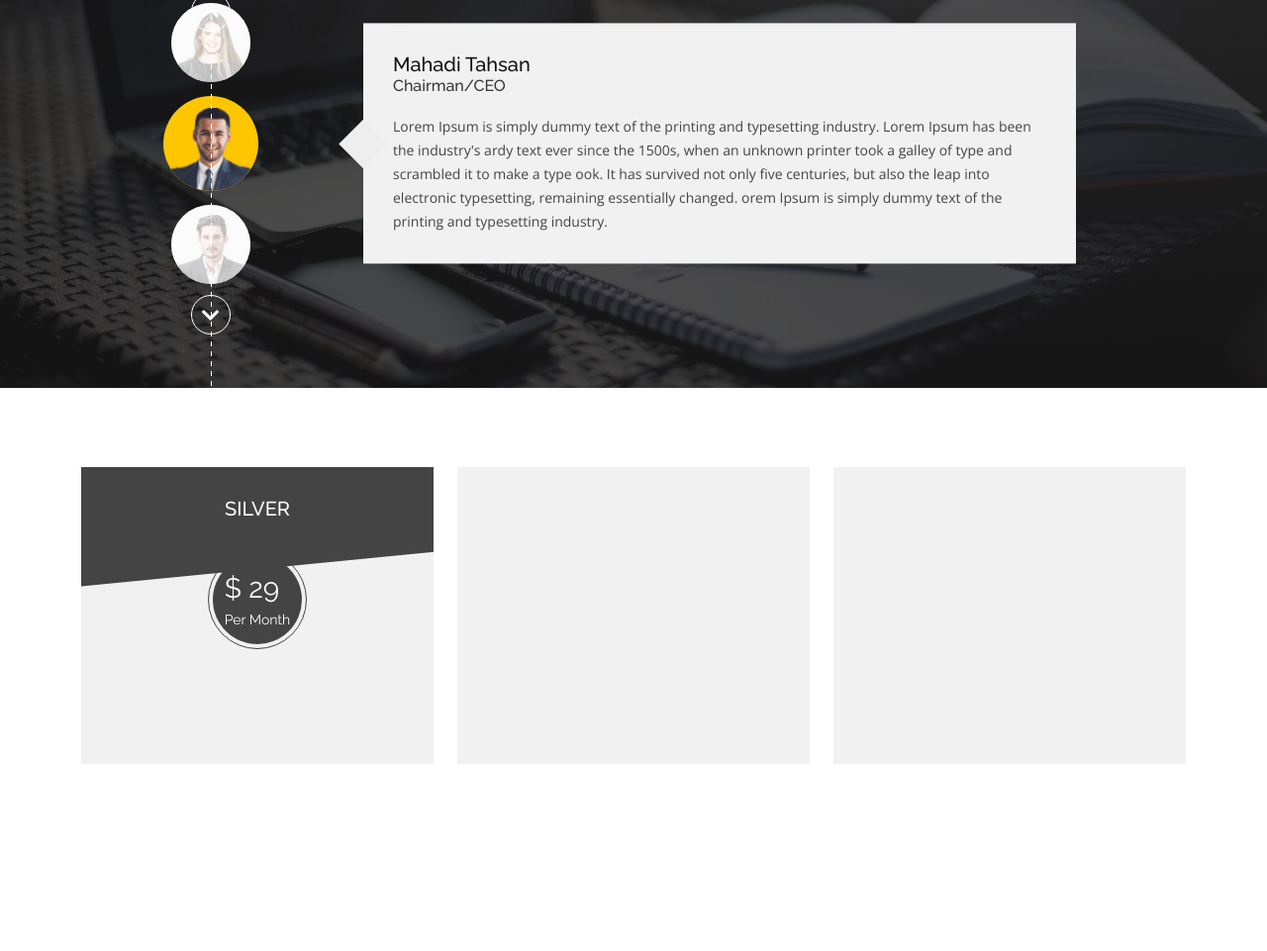
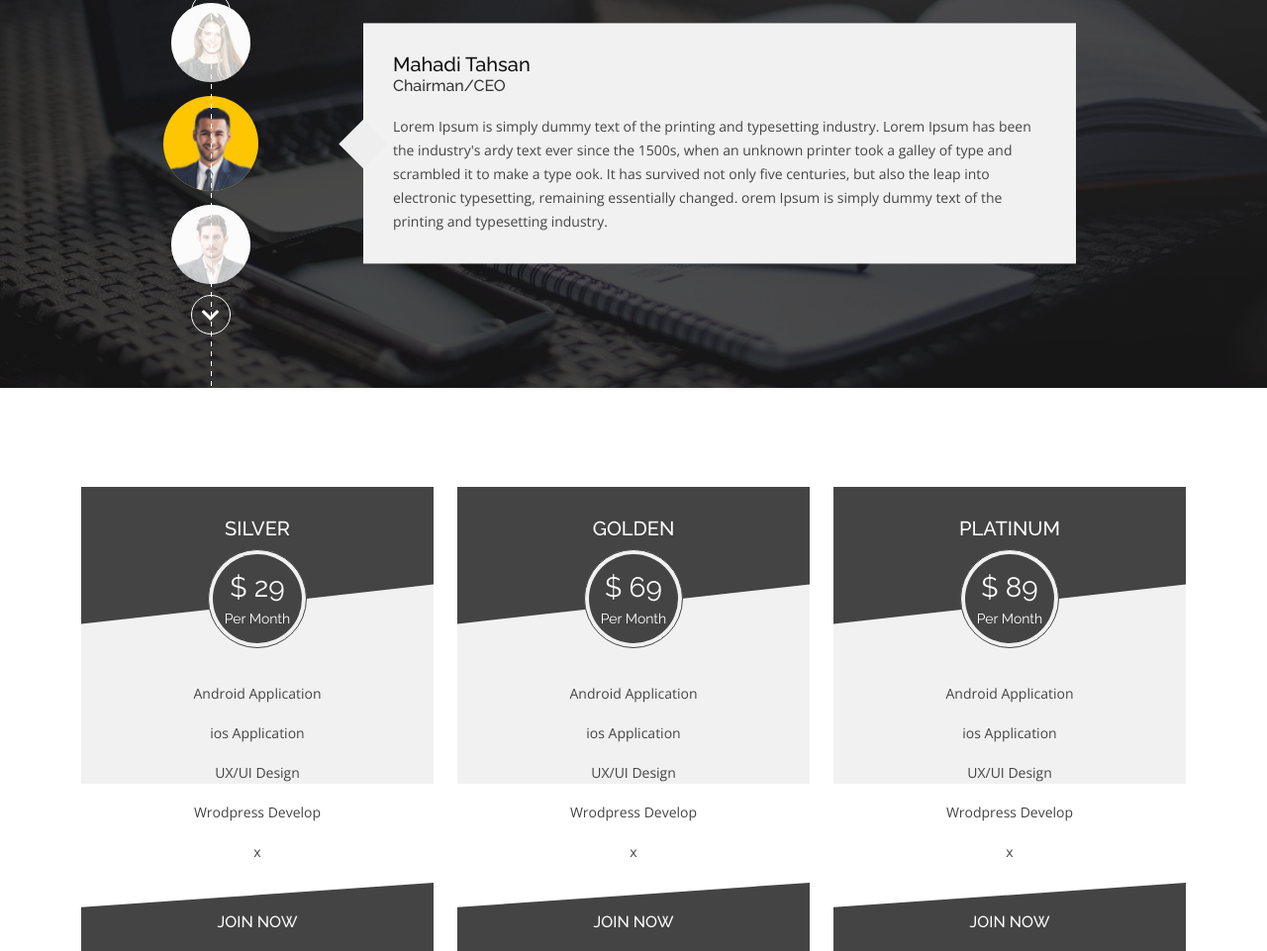
Before and after one commit to TahmidChow06/hunt-website, a plain HTML site: page index.html in a window 1280 px wide. Shown: the part 4175-5136 px from the top of the page at 99% size. Before the commit the page ends 5027 px from the top, so only its background shows below. Drawn offline with nearby package versions, Linux system fonts and the light colour scheme.

Commit message:
pricing part done

```diff
--- a/css/style.css
+++ b/css/style.css
@@ -674,60 +674,81 @@ nav ul li a:hover{
 }
 
 /* PRICING PART START */
-#pricing-part {
-  padding: 80px 0;
+#pricing-part{
+  margin-top: 100px;
 }
 #pricing-part .price{
   height: 300px;
   background: #f1f1f1;
+  position: relative;
 }
 /* PRICING FONT */
 #pricing-part .price h3{
   padding-top: 30px;
-  padding-bottom: 80px;
+  padding-bottom: 100px;
+  background: #444;
+  color: #fff;
+  text-align: center;
+  clip-path: polygon(0px 0px, 100% 0, 100% 64%, 0 90%);
   font-size: 20px;
   font-weight: 500;
   font-family: 'Raleway', sans-serif;
   text-transform: uppercase;
-  background: #444;
-  color: #fff;
-  text-align: center;
-  clip-path: polygon(0px 0px, 100% 0, 100% 64%, 0 90%);
 }
-#pricing-part .price .details{
-  position: relative;
-}
-#pricing-part .price .details .round{
+#pricing-part .price .price-circle{
+  position: absolute;
+  top: 21%;
+  left: 50%;
+  transform: translateX(-50%);
   width: 100px;
   height: 100px;
   border: 1px solid #444;
+  background: #f1f1f1;
   border-radius: 50%;
-  position: absolute;
-  top: 0;
-  left: 50%;
-  transform: translate(-50%, -50%);
   display: flex;
+  justify-content: center;
   align-items: center;
-  justify-content: center;
 }
-#pricing-part .price .details .round .inner-round{
+#pricing-part .price .price-circle .price-rate{
   width: 90px;
   height: 90px;
   background: #444;
   border-radius: 50%;
   display: flex;
+  justify-content: center;
   align-items: center;
-  justify-content: center;
+  flex-direction: column;
+  color: #fff;
 }
-
-#pricing-part .price .details .round .inner-round p{
+#pricing-part .price-circle .cost{
   font-size: 28px;
   font-family: 'Raleway', sans-serif;
-  color: #fff;
 }
-
-#pricing-part .price .details .round .inner-round .price-p{
+#pricing-part .price-circle .price-p{
   font-size: 14px;
   font-family: 'Raleway', sans-serif;
-  padding-top: 0;
 }
+#pricing-part .details ul{
+  padding: 0;
+  padding-top: 40px;
+  text-align: center;
+}
+#pricing-part .details li{
+  color: #444;
+  font-family: 'Open Sans', sans-serif;
+  font-size: 14px;
+  line-height: 30px;
+  margin-bottom: 10px;
+}
+#pricing-part h4{
+  padding-top: 30px;
+  padding-bottom: 20px;
+  background-color: #444;
+  text-align: center;
+  color: #fff;
+  font-size: 16px;
+  font-weight: 500;
+  font-family: 'Raleway', sans-serif;
+  text-transform: uppercase;
+  clip-path: polygon(0 36%, 100% 0, 100% 100%, 0% 100%);
+}
--- a/index.html
+++ b/index.html
@@ -345,22 +345,64 @@
             <div class="price">
               <h3>Silver</h3>
               <div class="details">
-                <div class="round">
-                  <div class="inner-round">
-                    <div class="price-rate">
-                      <p>$ 29</p>
+                <ul>
+                  <li>Android Application</li>
+                  <li>ios Application</li>
+                  <li>UX/UI Design</li>
+                  <li>Wrodpress Develop</li>
+                  <li>x</li>
+                </ul>
+              </div>
+              <h4>Join Now</h4>
+                <div class="price-circle">
+                  <div class="price-rate">
+                      <p class="cost">$ 29</p>
                       <p class="price-p"> Per Month </p>
-                    </div>
                   </div>
                 </div>
-              </div>
             </div>
           </div>
           <div class="col-lg-4">
-            <div class="price"> </div>
+            <div class="price">
+              <h3>Golden</h3>
+              <div class="details">
+                <ul>
+                  <li>Android Application</li>
+                  <li>ios Application</li>
+                  <li>UX/UI Design</li>
+                  <li>Wrodpress Develop</li>
+                  <li>x</li>
+                </ul>
+              </div>
+              <h4>Join Now</h4>
+                <div class="price-circle">
+                  <div class="price-rate">
+                      <p class="cost">$ 69</p>
+                      <p class="price-p"> Per Month </p>
+                  </div>
+                </div>
+            </div>
           </div>
           <div class="col-lg-4">
-            <div class="price"> </div>
+            <div class="price">
+              <h3>Platinum</h3>
+              <div class="details">
+                <ul>
+                  <li>Android Application</li>
+                  <li>ios Application</li>
+                  <li>UX/UI Design</li>
+                  <li>Wrodpress Develop</li>
+                  <li>x</li>
+                </ul>
+              </div>
+              <h4>Join Now</h4>
+                <div class="price-circle">
+                  <div class="price-rate">
+                      <p class="cost">$ 89</p>
+                      <p class="price-p"> Per Month </p>
+                  </div>
+                </div>
+            </div>
           </div>
         </div>
       </div>
```
